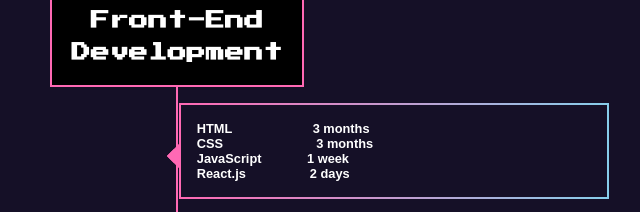
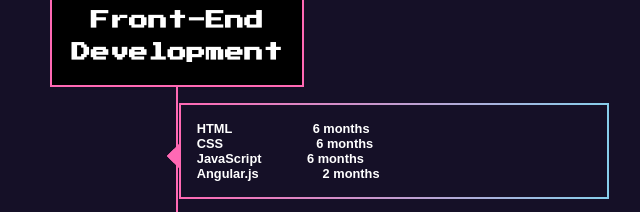
Before and after one commit to Alykasym/alykasym.github.io, a plain HTML site: page index.html in a window 1280 px wide. Shown: the part 3920-4132 px from the top of the page, 463-1103 px from the left. Drawn offline with Linux system fonts and the light colour scheme.

Commit message:
Update index.html

```diff
--- a/index.html
+++ b/index.html
@@ -164,10 +164,10 @@
 
                 <div class="line_item">
                     <h3 class="line_title">
-                        HTML&nbsp;&emsp;&emsp;&emsp;&emsp;&emsp;&emsp;3 months
-                        <br />CSS&nbsp;&emsp;&emsp;&emsp;&emsp;&emsp;&emsp;&emsp;3 months
-                        <br /> JavaScript &emsp;&emsp;&emsp; 1 week
-                        <br />React.js&emsp;&emsp;&emsp;&emsp;&emsp;2 days
+                        HTML&nbsp;&emsp;&emsp;&emsp;&emsp;&emsp;&emsp;6 months
+                        <br />CSS&nbsp;&emsp;&emsp;&emsp;&emsp;&emsp;&emsp;&emsp;6 months
+                        <br /> JavaScript &emsp;&emsp;&emsp; 6 months
+                        <br />Angular.js&emsp;&emsp;&emsp;&emsp;&emsp;2 months
                     </h3>
                 </div>
 
```
